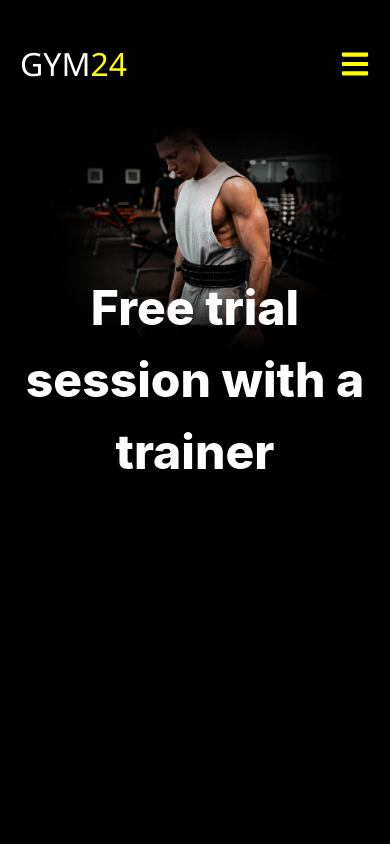
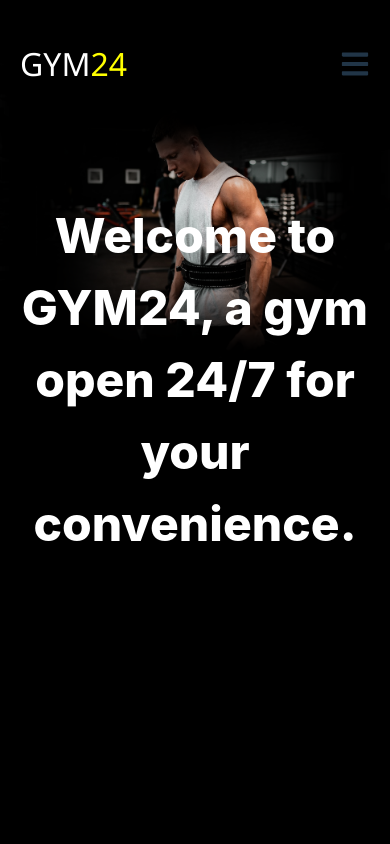
Before and after one commit to romanazimov/gym-app, a React (Vite) app: page / in a window 390 px wide. Shown: the top 844 px of the page. Built offline with nearby package versions, Linux system fonts and the light colour scheme.

Commit message:
Added transition styling to hamburger icon

```diff
--- a/src/sections/Home.tsx
+++ b/src/sections/Home.tsx
@@ -11,7 +11,7 @@ export default function Home() {
             </div>
             <div className='text-cont'>
                 <div className='title-cont'>
-                    <p className='title'>Free trial session with a trainer</p>
+                    <p className='title'>Welcome to GYM24, a gym open 24/7 for your convenience.</p>
                     {/* <button>Learn More</button> */}
                 </div>
             </div>
--- a/src/sections/Nav.scss
+++ b/src/sections/Nav.scss
@@ -60,8 +60,13 @@ nav {
             display: block;
             cursor: pointer;
             z-index: 999;
+            // color: yellow;
+            font-size: 30px;
+            transition: .1s;
+        }
+
+        .hamburger:hover {
             color: yellow;
-            font-size: 30px;
         }
 
         // .nav-menu-cont {
```
